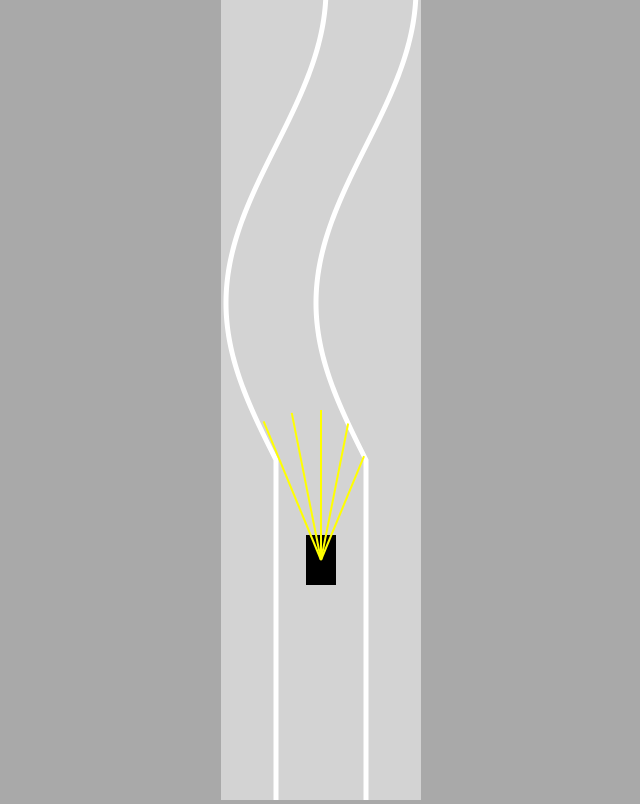
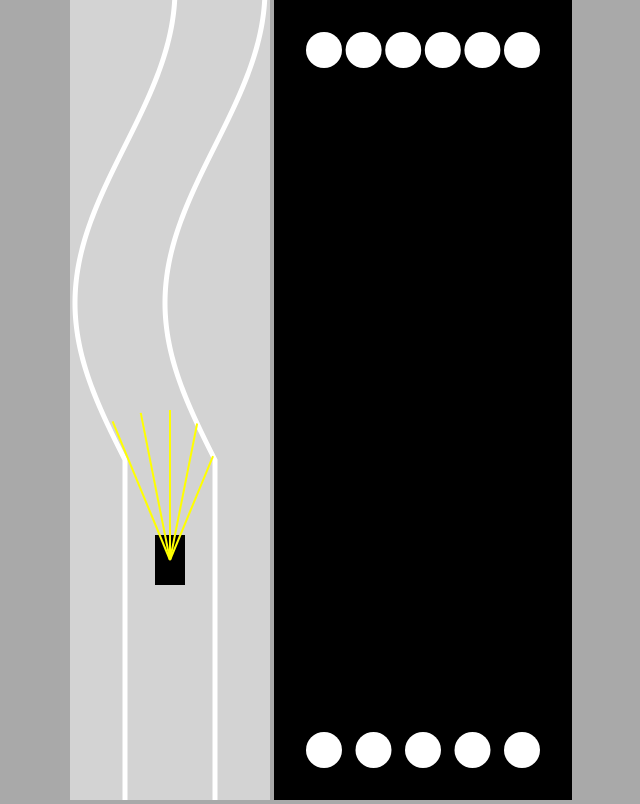
Before and after one commit to RustX2802/Autonomous-Driving-Simulation, a plain HTML site: page index.html in a window 1280 px wide. Shown: the whole page, without its empty margins (319-959 px from the left). Drawn offline with Linux system fonts and the light colour scheme.

Commit message:
visualizer

```diff
--- a/index.html
+++ b/index.html
@@ -4,7 +4,9 @@
     <link rel="stylesheet" href="style.css">
 </head>
 <body>
-    <canvas id="myCanvas"></canvas>
+    <canvas id="carCanvas"></canvas>
+    <canvas id="networkCanvas"></canvas>
+    <script src="visualizer.js"></script>
     <script src="network.js"></script>
     <script src="sensor.js"></script>
     <script src="utils.js"></script>
--- a/main.js
+++ b/main.js
@@ -1,8 +1,11 @@
-myCanvas.height=window.innerHeight;
-myCanvas.width=200;
+carCanvas.height=window.innerHeight;
+carCanvas.width=200;
+networkCanvas.height=window.innerHeight;
+networkCanvas.width=298;
 
-const ctx=myCanvas.getContext("2d");
-const road=new Road(myCanvas.width/2,myCanvas.width*0.9);
+const carCtx=carCanvas.getContext("2d");
+const networkCtx=networkCanvas.getContext("2d");
+const road=new Road(carCanvas.width/2,carCanvas.width*0.9);
 const car=new Car(100,100,30,50,"AI");
 const traffic=[
     new Car(100,-100,30,50,"DUMMY",2)
@@ -17,14 +20,17 @@ function animate(){
 
     car.update(road.borders,traffic);
 
-    myCanvas.height=window.innerHeight;
+    carCanvas.height=window.innerHeight;
+    networkCanvas.height=window.innerHeight;
 
-    ctx.translate(0,-car.y+myCanvas.height*0.7);
-    road.draw(ctx);
+    carCtx.translate(0,-car.y+carCanvas.height*0.7);
+    road.draw(carCtx);
     for(let i=0;i<traffic.length;i++){
-        traffic[i].draw(ctx);
+        traffic[i].draw(carCtx);
     }
-    car.draw(ctx);
+    car.draw(carCtx);
+
+    Visualizer.drawNetwork(networkCtx,car.brain);
 
     requestAnimationFrame(animate);
 }
--- a/style.css
+++ b/style.css
@@ -4,6 +4,11 @@ body{
     overflow:hidden;
     text-align:center;
 }
-#myCanvas{
+#carCanvas{
     background: lightgray;
+    margin:0;
 }
+#networkCanvas{
+    background: black;
+    margin:0;
+}
--- /dev/null
+++ b/visualizer.js
@@ -0,0 +1,46 @@
+class Visualizer{
+    static drawNetwork(ctx,network){
+        const margin=50;
+        const left=margin;
+        const top=margin;
+        const width=ctx.canvas.width-margin*2;
+        const height=ctx.canvas.height-margin*2;
+
+        Visualizer.drawLevel(ctx,network.levels[0],
+            left,top,
+            width,height
+        );
+    }
+
+    static drawLevel(ctx,level,left,top,width,height){
+        const right=left+width;
+        const bottom=top+height;
+
+        const {inputs,outputs}=level;
+        const nodeRadius=18;
+        for(let i=0;i<inputs.length;i++){
+            const x=Visualizer.#getNodeX(inputs,i,left,right);
+            ctx.beginPath();
+            ctx.arc(x,bottom,nodeRadius,0,Math.PI*2);
+            ctx.fillStyle="white";
+            ctx.fill();
+        }
+        for(let i=0;i<outputs.length;i++){
+            const x=Visualizer.#getNodeX(outputs,i,left,right);
+            ctx.beginPath();
+            ctx.arc(x,top,nodeRadius,0,Math.PI*2);
+            ctx.fillStyle="white";
+            ctx.fill();
+        }
+    }
+
+    static #getNodeX(nodes,index,left,right){
+        return lerp(
+            left,
+            right,
+            nodes.length==1
+                ?0.5
+                :index/(nodes.length-1)
+        );
+    }
+}
```
